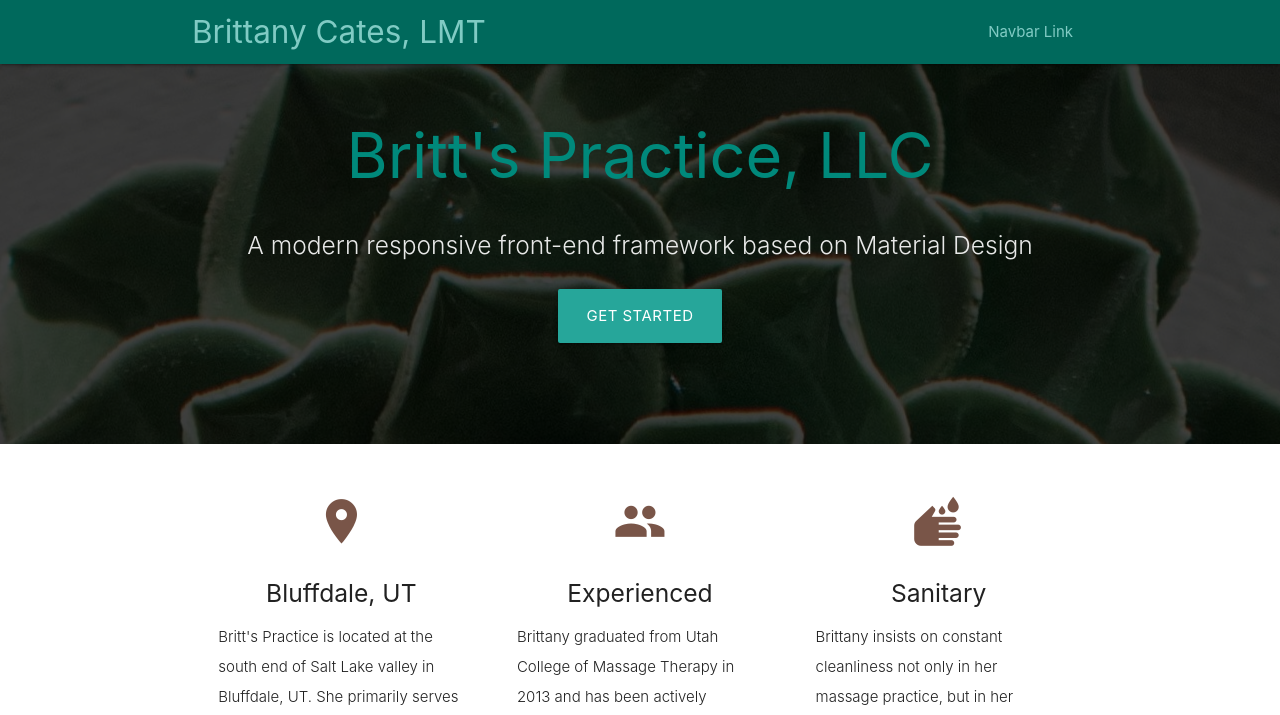
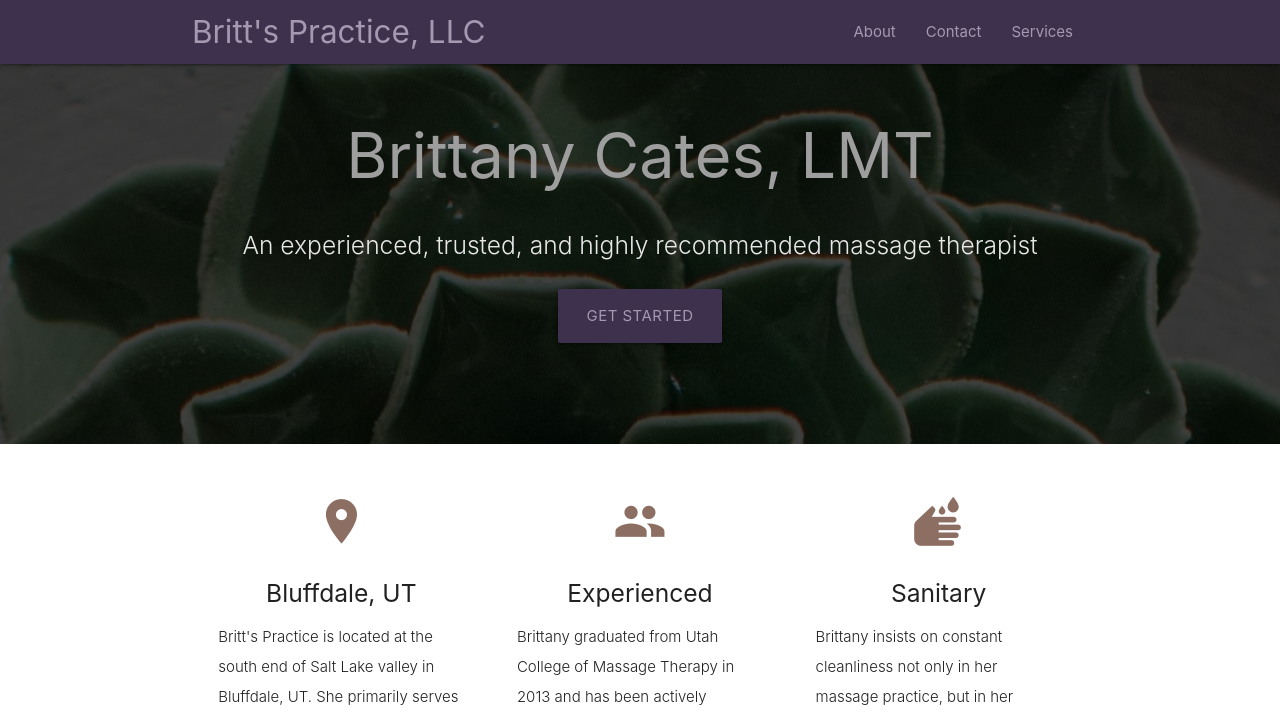
Before and after one commit to tubidge/Britts-Website, a plain HTML site: page New-parallax-template/index.html in a window 1280 px wide. Shown: the top 715 px of the page. Drawn offline with nearby package versions, Linux system fonts and the light colour scheme.

Commit message:
change to purple

```diff
--- a/New-parallax-template/css/style.css
+++ b/New-parallax-template/css/style.css
@@ -13,7 +13,7 @@
 
 nav ul a,
 nav .brand-logo {
-  /* color: #444; */
+  color: #444;
 }
 
 p {
--- a/New-parallax-template/index.html
+++ b/New-parallax-template/index.html
@@ -13,11 +13,13 @@
 </head>
 
 <body>
-  <nav class="teal darken-3" role="navigation">
+  <nav class="purple darken-4" role="navigation">
     <div class="nav-wrapper container">
-      <a id="logo-container" href="#" class="brand-logo teal-text text-lighten-3">Brittany Cates, LMT</a>
+      <a id="logo-container" href="#" class="brand-logo purple-text text-darken-3">Britt's Practice, LLC</a>
       <ul class="right hide-on-med-and-down">
-        <li><a href="#" class="teal-text text-lighten-3">Navbar Link</a></li>
+        <li><a href="#" class="purple-text text-darken-3">About</a></li>
+        <li><a href="#" class="purple-text text-darken-3">Contact</a></li>
+        <li><a href="#" class="purple-text text-darken-3">Services</a></li>
       </ul>
 
       <ul id="nav-mobile" class="sidenav">
@@ -31,13 +33,13 @@
     <div class="section no-pad-bot">
       <div class="container">
         <br><br>
-        <h1 class="header center teal-text text-darken-1">Britt's Practice, LLC</h1>
+        <h1 class="header center grey-text">Brittany Cates, LMT</h1>
         <div class="row center">
-          <h5 class="header col s12 light">A modern responsive front-end framework based on Material Design</h5>
+          <h5 class="header col s12 light">An experienced, trusted, and highly recommended massage therapist</h5>
         </div>
         <div class="row center">
           <a href="http://materializecss.com/getting-started.html" id="download-button"
-            class="btn-large waves-effect waves-light teal lighten-1">Get Started</a>
+            class="btn-large waves-effect waves-light purple darken-4 purple-text text-darken-3">Get Started</a>
         </div>
         <br><br>
 
@@ -54,7 +56,7 @@
       <div class="row">
         <div class="col s12 m4">
           <div class="icon-block">
-            <h2 class="center brown-text"><i class="material-icons">location_on</i></h2>
+            <h2 class="center brown-text text-lighten-1"><i class="material-icons">location_on</i></h2>
             <h5 class="center">Bluffdale, UT</h5>
 
             <p class="light">Britt's Practice is located at the south end of Salt Lake valley in Bluffdale, UT. She
@@ -67,7 +69,7 @@
 
         <div class="col s12 m4">
           <div class="icon-block">
-            <h2 class="center brown-text"><i class="material-icons">group</i></h2>
+            <h2 class="center brown-text text-lighten-1"><i class="material-icons">group</i></h2>
             <h5 class="center">Experienced</h5>
 
             <p class="light">Brittany graduated from Utah College of Massage Therapy in 2013 and has been actively
@@ -80,7 +82,7 @@
 
         <div class="col s12 m4">
           <div class="icon-block">
-            <h2 class="center brown-text"><i class="material-icons">wash</i></h2>
+            <h2 class="center brown-text text-lighten-1"><i class="material-icons">wash</i></h2>
             <h5 class="center">Sanitary</h5>
 
             <p class="light">Brittany insists on constant cleanliness not only in her massage practice, but in her
```
Also changed, not shown: New-parallax-template/css/materialize.css.
